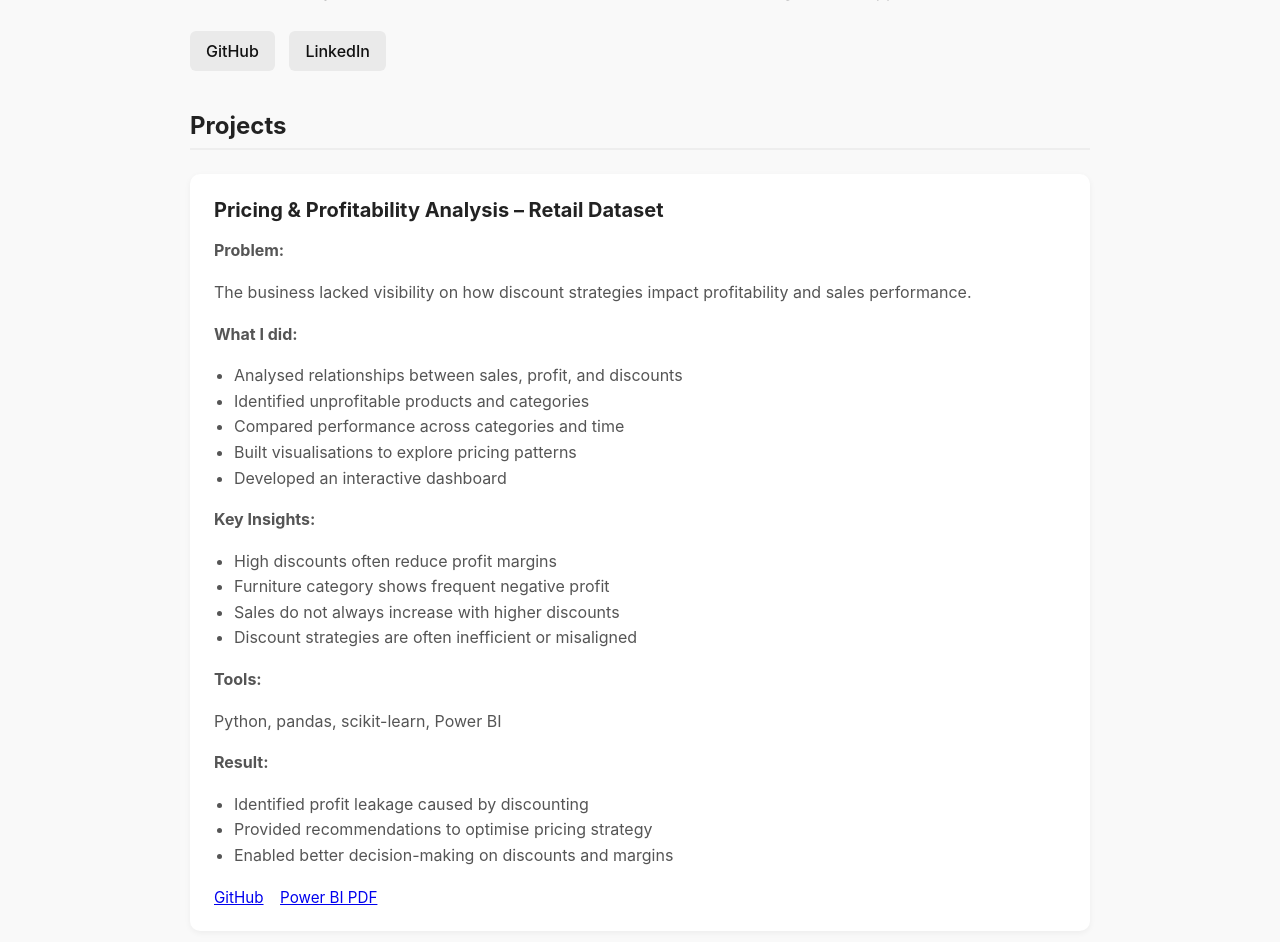
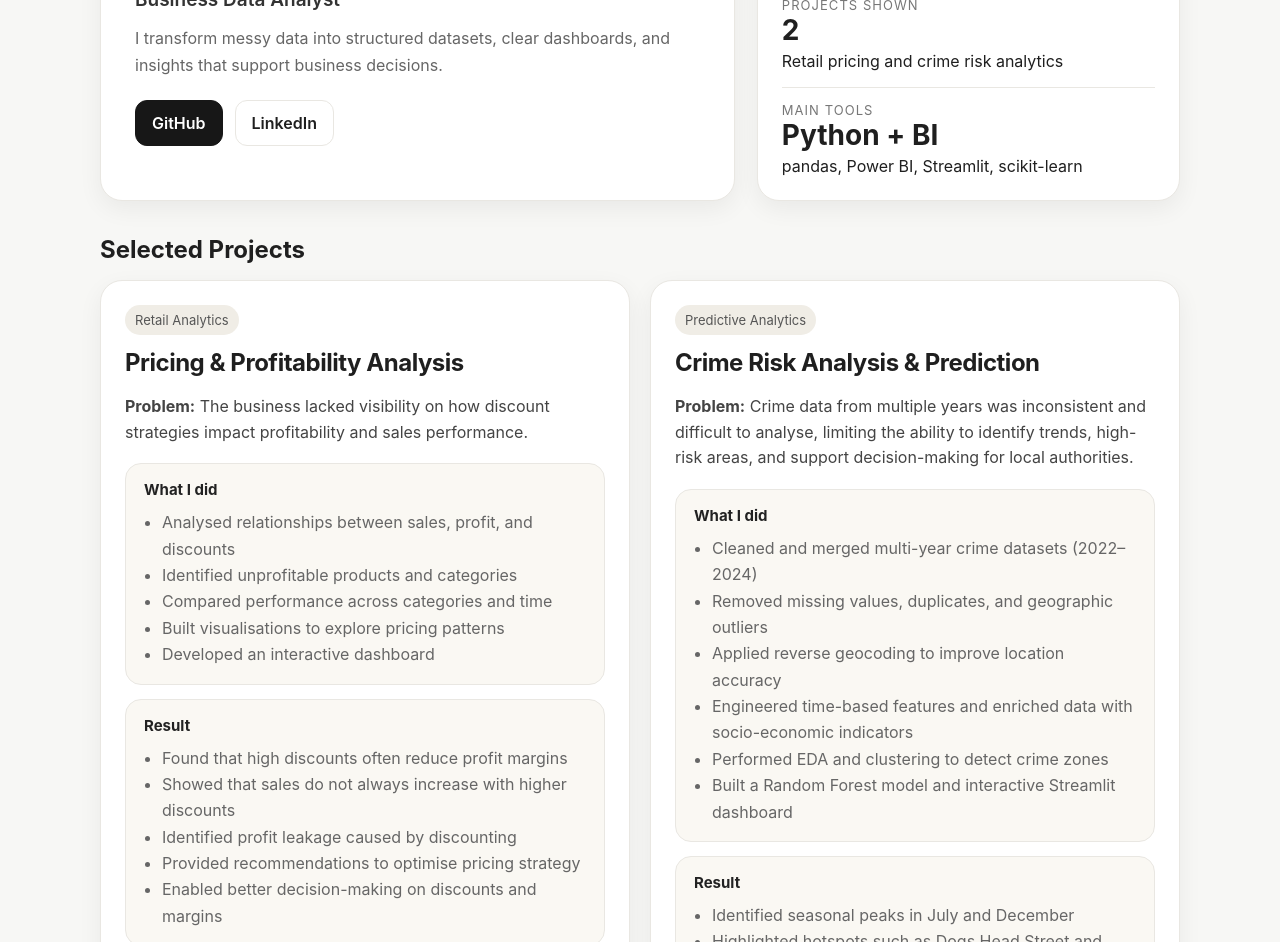
Before and after one commit to Lissviva/portfolio, a plain HTML site: page index.html in a window 1280 px wide. Shown: the part 194-1136 px from the top of the page. Drawn offline with Linux system fonts and the light colour scheme.

Commit message:
Update index.html

```diff
--- a/index.html
+++ b/index.html
@@ -2,134 +2,301 @@
 <html lang="en">
 <head>
   <meta charset="UTF-8" />
-  <meta name="viewport" content="width=device-width, initial-scale=1.0"/>
+  <meta name="viewport" content="width=device-width, initial-scale=1.0" />
   <title>Lisseth Vivanco-Cordova | Data Analyst</title>
+  <style>
+    :root {
+      --bg: #f7f7f5;
+      --card: #ffffff;
+      --text: #1f1f1f;
+      --muted: #666;
+      --line: #e9e7e2;
+      --pill: #f0ede6;
+      --soft: #faf8f3;
+      --shadow: 0 8px 24px rgba(0, 0, 0, 0.06);
+    }
 
-  <style>
+    * {
+      box-sizing: border-box;
+    }
+
     body {
-      font-family: -apple-system, BlinkMacSystemFont, sans-serif;
       margin: 0;
-      background: #f9f9f9;
+      font-family: -apple-system, BlinkMacSystemFont, "Segoe UI", sans-serif;
+      background: var(--bg);
+      color: var(--text);
+    }
+
+    .wrap {
+      max-width: 1120px;
+      margin: 0 auto;
+      padding: 40px 20px 60px;
+    }
+
+    .panel {
+      background: var(--card);
+      border: 1px solid var(--line);
+      border-radius: 22px;
+      box-shadow: var(--shadow);
+    }
+
+    .hero {
+      display: grid;
+      grid-template-columns: 1.2fr 0.8fr;
+      gap: 22px;
+      align-items: stretch;
+    }
+
+    .hero-main {
+      padding: 34px;
+    }
+
+    .hero-side {
+      padding: 24px;
+      display: flex;
+      flex-direction: column;
+      justify-content: space-between;
+      gap: 16px;
+    }
+
+    .eyebrow {
+      display: inline-block;
+      padding: 8px 12px;
+      border-radius: 999px;
+      background: var(--pill);
+      color: #4d4d4d;
+      font-size: 14px;
+      margin-bottom: 18px;
+    }
+
+    h1 {
+      margin: 0 0 8px;
+      font-size: 46px;
+      line-height: 1.05;
+      letter-spacing: -0.03em;
+    }
+
+    .subtitle {
+      font-size: 19px;
+      color: #333;
+      margin: 0 0 14px;
+      font-weight: 600;
+    }
+
+    .hero p,
+    .contact p,
+    .project-intro {
+      color: var(--muted);
+      line-height: 1.65;
+      margin: 0;
+    }
+
+    .actions {
+      margin-top: 22px;
+      display: flex;
+      gap: 12px;
+      flex-wrap: wrap;
+    }
+
+    .btn {
+      text-decoration: none;
+      padding: 12px 16px;
+      border-radius: 12px;
+      border: 1px solid var(--line);
+      color: var(--text);
+      background: #fff;
+      font-weight: 600;
+    }
+
+    .btn.primary {
+      background: #171717;
+      color: #fff;
+      border-color: #171717;
+    }
+
+    .mini-label {
+      font-size: 13px;
+      color: #777;
+      text-transform: uppercase;
+      letter-spacing: 0.08em;
+    }
+
+    .stat {
+      border-top: 1px solid var(--line);
+      padding-top: 14px;
+    }
+
+    .stat strong {
+      display: block;
+      font-size: 28px;
+      margin-bottom: 4px;
+    }
+
+    .section-title {
+      margin: 34px 0 16px;
+      font-size: 24px;
+    }
+
+    .projects {
+      display: grid;
+      grid-template-columns: 1fr 1fr;
+      gap: 20px;
+    }
+
+    .card {
+      padding: 24px;
+    }
+
+    .tag {
+      display: inline-block;
+      background: var(--pill);
+      border-radius: 999px;
+      padding: 7px 10px;
+      font-size: 13px;
+      color: #555;
+      margin-bottom: 14px;
+    }
+
+    h2 {
+      margin: 0 0 10px;
+      font-size: 24px;
+      line-height: 1.2;
+      letter-spacing: -0.02em;
+    }
+
+    .problem {
+      color: #444;
+      margin-bottom: 18px;
+      line-height: 1.6;
+    }
+
+    .project-blocks {
+      display: grid;
+      grid-template-columns: 1fr;
+      gap: 14px;
+      margin-top: 16px;
+    }
+
+    .project-box {
+      background: var(--soft);
+      border: 1px solid var(--line);
+      border-radius: 16px;
+      padding: 16px 18px;
+    }
+
+    .project-box h3 {
+      margin: 0 0 10px;
+      font-size: 15px;
       color: #222;
     }
 
-    .container {
-      max-width: 900px;
-      margin: auto;
-      padding: 40px 20px;
+    ul {
+      margin: 0 0 0 18px;
+      padding: 0;
+      color: var(--muted);
+      line-height: 1.65;
     }
 
-    h1 {
-      font-size: 2.2rem;
-      margin-bottom: 5px;
-    }
-
-    h2 {
-      margin-top: 40px;
-      border-bottom: 2px solid #eee;
-      padding-bottom: 8px;
-    }
-
-    h3 {
-      margin-top: 0;
-      margin-bottom: 14px;
-      font-size: 1.25rem;
-    }
-
-    p {
-      color: #555;
-      line-height: 1.6;
-    }
-
-    .hero {
-      margin-bottom: 40px;
-    }
-
-    .hero p {
-      font-size: 1.05rem;
-    }
-
-    .buttons a {
-      display: inline-block;
-      margin-right: 10px;
-      margin-top: 10px;
-      padding: 10px 16px;
-      border-radius: 6px;
-      text-decoration: none;
-      font-weight: 500;
-    }
-
-    .btn-secondary {
-      background: #eaeaea;
-      color: #111;
-    }
-
-    .card {
-      background: white;
-      padding: 24px;
-      border-radius: 10px;
-      margin-top: 24px;
-      box-shadow: 0 2px 6px rgba(0,0,0,0.05);
-    }
-
-    ul {
-      padding-left: 20px;
-      color: #555;
-      line-height: 1.6;
+    .tools {
+      margin-top: 16px;
+      padding-top: 14px;
+      border-top: 1px solid var(--line);
+      color: #444;
+      font-size: 14px;
     }
 
     .links {
       margin-top: 18px;
+      display: flex;
+      gap: 14px;
+      flex-wrap: wrap;
     }
 
     .links a {
-      margin-right: 12px;
-      font-size: 0.95rem;
+      color: #111;
+      font-weight: 600;
+      text-decoration: none;
+    }
+
+    .contact {
+      margin-top: 30px;
+      padding: 22px 24px;
     }
 
     footer {
       text-align: center;
-      margin-top: 40px;
-      color: #777;
-      font-size: 0.9rem;
+      color: #8a8a8a;
+      margin-top: 24px;
+      font-size: 14px;
+    }
+
+    @media (max-width: 860px) {
+      .hero,
+      .projects {
+        grid-template-columns: 1fr;
+      }
+
+      h1 {
+        font-size: 38px;
+      }
     }
   </style>
 </head>
+<body>
+  <div class="wrap">
 
-<body>
+    <section class="hero">
+      <div class="panel hero-main">
+        <div class="eyebrow">Portfolio</div>
+        <h1>Lisseth Vivanco-Cordova</h1>
+        <div class="subtitle">Business Data Analyst</div>
+        <p>
+          I transform messy data into structured datasets, clear dashboards, and insights that support business decisions.
+        </p>
+        <div class="actions">
+          <a class="btn primary" href="https://github.com/Lissviva" target="_blank">GitHub</a>
+          <a class="btn" href="https://www.linkedin.com/in/lisseth-vivanco-cordova/" target="_blank">LinkedIn</a>
+        </div>
+      </div>
 
-  <div class="container">
+      <div class="panel hero-side">
+        <div>
+          <div class="mini-label">Focus</div>
+          <p class="project-intro">
+            Pricing, profitability, predictive analytics, geospatial analysis, dashboards, and business storytelling.
+          </p>
+        </div>
 
-    <!-- HERO -->
-    <section class="hero">
-      <h1>Lisseth Vivanco-Cordova</h1>
-      <p><strong>Business Data Analyst</strong></p>
+        <div class="stat">
+          <div class="mini-label">Projects shown</div>
+          <strong>2</strong>
+          <span>Retail pricing and crime risk analytics</span>
+        </div>
 
-      <p>
-        I transform messy data into structured datasets, clear dashboards,
-        and insights that support business decisions.
-      </p>
-
-      <div class="buttons">
-        <a href="https://github.com/Lissviva" target="_blank" class="btn-secondary">GitHub</a>
-        <a href="https://www.linkedin.com/in/lisseth-vivanco-cordova/" target="_blank" class="btn-secondary">LinkedIn</a>
+        <div class="stat">
+          <div class="mini-label">Main tools</div>
+          <strong>Python + BI</strong>
+          <span>pandas, Power BI, Streamlit, scikit-learn</span>
+        </div>
       </div>
     </section>
 
-    <!-- PROJECTS -->
-    <section>
-      <h2>Projects</h2>
+    <h3 class="section-title">Selected Projects</h3>
+
+    <section class="projects">
 
       <!-- Project 1 -->
-      <div class="card">
-        <h3>Pricing &amp; Profitability Analysis – Retail Dataset</h3>
+      <article class="panel card">
+        <div class="tag">Retail Analytics</div>
+        <h2>Pricing &amp; Profitability Analysis</h2>
 
-        <p><strong>Problem:</strong></p>
-        <p>
-          The business lacked visibility on how discount strategies impact profitability and sales performance.
+        <p class="problem">
+          <strong>Problem:</strong> The business lacked visibility on how discount strategies impact profitability and sales performance.
         </p>
 
-        <p><strong>What I did:</strong></p>
+        <div class="project-blocks">
+          <div class="project-box">
+            <h3>What I did</h3>
             <ul>
               <li>Analysed relationships between sales, profit, and discounts</li>
               <li>Identified unprofitable products and categories</li>
@@ -137,92 +304,82 @@
               <li>Built visualisations to explore pricing patterns</li>
               <li>Developed an interactive dashboard</li>
             </ul>
+          </div>
 
-        <p><strong>Key Insights:</strong></p>
+          <div class="project-box">
+            <h3>Result</h3>
             <ul>
-          <li>High discounts often reduce profit margins</li>
-          <li>Furniture category shows frequent negative profit</li>
-          <li>Sales do not always increase with higher discounts</li>
-          <li>Discount strategies are often inefficient or misaligned</li>
-        </ul>
-
-        <p><strong>Tools:</strong></p>
-        <p>Python, pandas, scikit-learn, Power BI</p>
-
-        <p><strong>Result:</strong></p>
-        <ul>
+              <li>Found that high discounts often reduce profit margins</li>
+              <li>Showed that sales do not always increase with higher discounts</li>
               <li>Identified profit leakage caused by discounting</li>
               <li>Provided recommendations to optimise pricing strategy</li>
               <li>Enabled better decision-making on discounts and margins</li>
             </ul>
+          </div>
+        </div>
+
+        <div class="tools">
+          <strong>Tools:</strong> Python, pandas, scikit-learn, Power BI
+        </div>
 
         <div class="links">
           <a href="https://github.com/Lissviva/SuperstoreDataProject" target="_blank">GitHub</a>
           <a href="https://drive.google.com/file/d/1vT7vb4mnHqUtTkfJUHM1W4Sc0BjbpWPM/view?usp=sharing" target="_blank">Power BI PDF</a>
         </div>
-      </div>
+      </article>
 
       <!-- Project 2 -->
-      <div class="card">
-        <h3>Crime Risk Analysis &amp; Prediction – Ipswich (UK)</h3>
+      <article class="panel card">
+        <div class="tag">Predictive Analytics</div>
+        <h2>Crime Risk Analysis &amp; Prediction</h2>
 
-        <p><strong>Problem:</strong></p>
-        <p>
-          Crime data from multiple years was inconsistent and difficult to analyse, limiting the ability to identify trends, high-risk areas, and support decision-making for local authorities.
+        <p class="problem">
+          <strong>Problem:</strong> Crime data from multiple years was inconsistent and difficult to analyse, limiting the ability to identify trends, high-risk areas, and support decision-making for local authorities.
         </p>
 
-        <p><strong>What I did:</strong></p>
+        <div class="project-blocks">
+          <div class="project-box">
+            <h3>What I did</h3>
             <ul>
               <li>Cleaned and merged multi-year crime datasets (2022–2024)</li>
               <li>Removed missing values, duplicates, and geographic outliers</li>
               <li>Applied reverse geocoding to improve location accuracy</li>
-          <li>Engineered time-based features (year, month, seasonality)</li>
-          <li>Enriched data with socio-economic indicators (employment, activity rates)</li>
-          <li>Performed EDA to identify temporal and spatial patterns</li>
-          <li>Applied clustering (K-Means, DBSCAN) to detect crime zones</li>
-          <li>Built a Random Forest model to predict crime types</li>
-          <li>Developed an interactive dashboard using Streamlit</li>
+              <li>Engineered time-based features and enriched data with socio-economic indicators</li>
+              <li>Performed EDA and clustering to detect crime zones</li>
+              <li>Built a Random Forest model and interactive Streamlit dashboard</li>
             </ul>
+          </div>
 
-        <p><strong>Key Insights:</strong></p>
+          <div class="project-box">
+            <h3>Result</h3>
             <ul>
-          <li>Crime peaks consistently in July and December (seasonality)</li>
-          <li>Violence &amp; sexual offences are the most frequent crimes</li>
-          <li>Specific streets (e.g. Dogs Head Street, Lloyds Avenue) are high-risk hotspots</li>
-          <li>Many crimes result in “no suspect identified” outcomes</li>
-          <li>Socio-economic variables showed weak correlation with crime levels</li>
-          <li>Clustering revealed distinct crime zones (e.g. low crime vs shoplifting areas)</li>
+              <li>Identified seasonal peaks in July and December</li>
+              <li>Highlighted hotspots such as Dogs Head Street and Lloyds Avenue</li>
+              <li>Showed that violence &amp; sexual offences were the most frequent crimes</li>
+              <li>Built a predictive model with 46–48% accuracy and F1 = 0.39</li>
+              <li>Delivered data-driven insights for local crime prevention strategies</li>
             </ul>
+          </div>
+        </div>
 
-        <p><strong>Tools:</strong></p>
-        <p>Python, pandas, scikit-learn, Plotly, Folium, Streamlit, Power Query</p>
-
-        <p><strong>Result:</strong></p>
-        <ul>
-          <li>Identified crime hotspots and seasonal patterns</li>
-          <li>Built a predictive model (46–48% accuracy, F1 = 0.39)</li>
-          <li>Delivered an interactive dashboard for exploring trends and predictions</li>
-          <li>Enabled data-driven insights for local crime prevention strategies</li>
-        </ul>
+        <div class="tools">
+          <strong>Tools:</strong> Python, pandas, scikit-learn, Plotly, Folium, Streamlit, Power Query
+        </div>
 
         <div class="links">
           <a href="https://github.com/Lissviva/CrimeData" target="_blank">GitHub</a>
           <a href="https://crimedata-4zcadzum5tnfluezvl2xz4.streamlit.app/" target="_blank">Live App</a>
         </div>
-      </div>
+      </article>
+
     </section>
 
-    <!-- CONTACT -->
-    <section>
-      <h2>Contact</h2>
+    <section class="panel contact">
+      <h3 style="margin: 0 0 10px;">Contact</h3>
       <p>Email: <a href="mailto:LissethVivanco98@gmail.com">LissethVivanco98@gmail.com</a></p>
     </section>
 
-    <footer>
-      © 2026 Lisseth Vivanco-Cordova
-    </footer>
-
+    <footer>© 2026 Lisseth Vivanco-Cordova</footer>
   </div>
-
 </body>
 </html>
```
Lines whose indentation alone changed are shown as unchanged.
